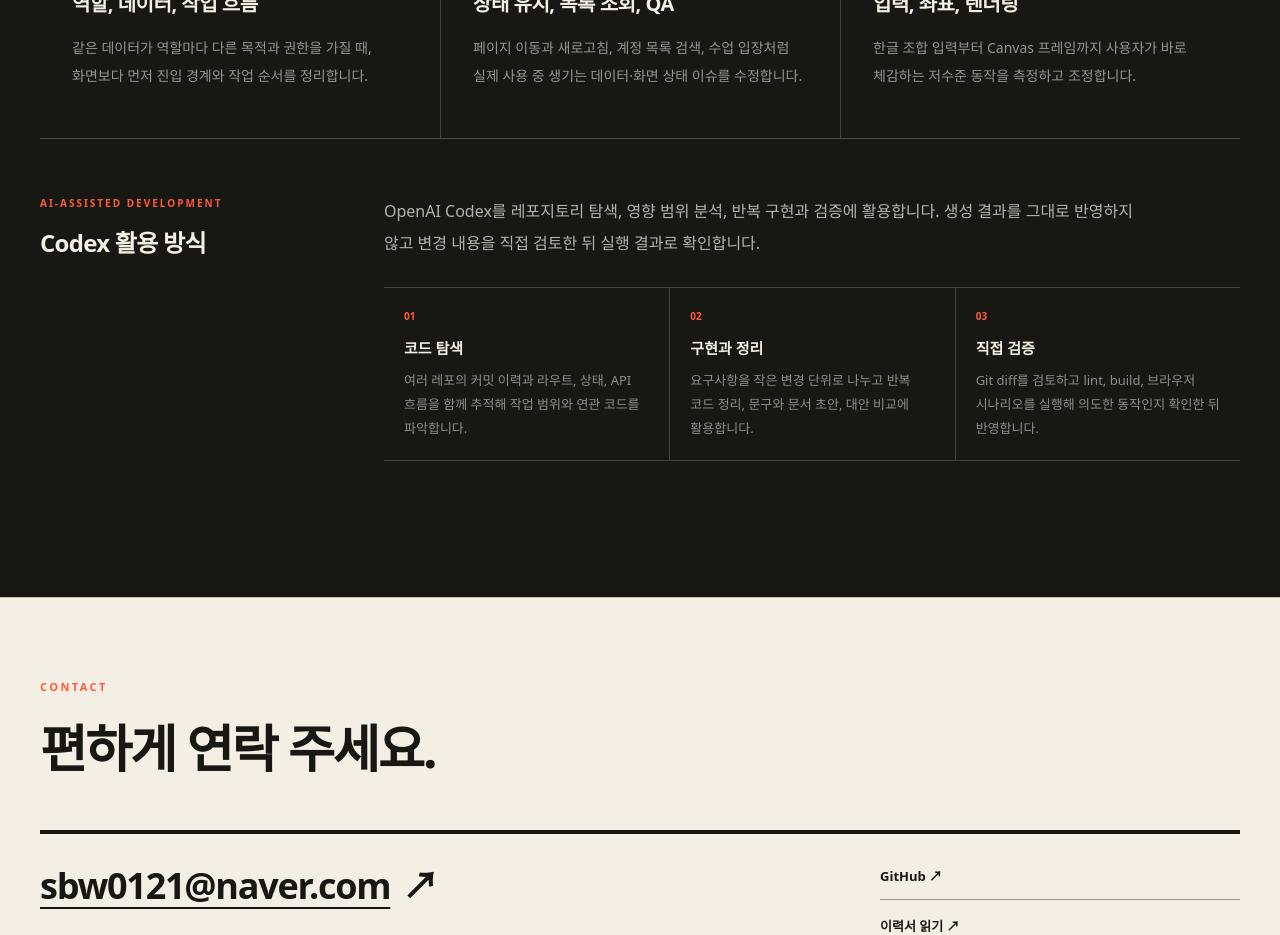
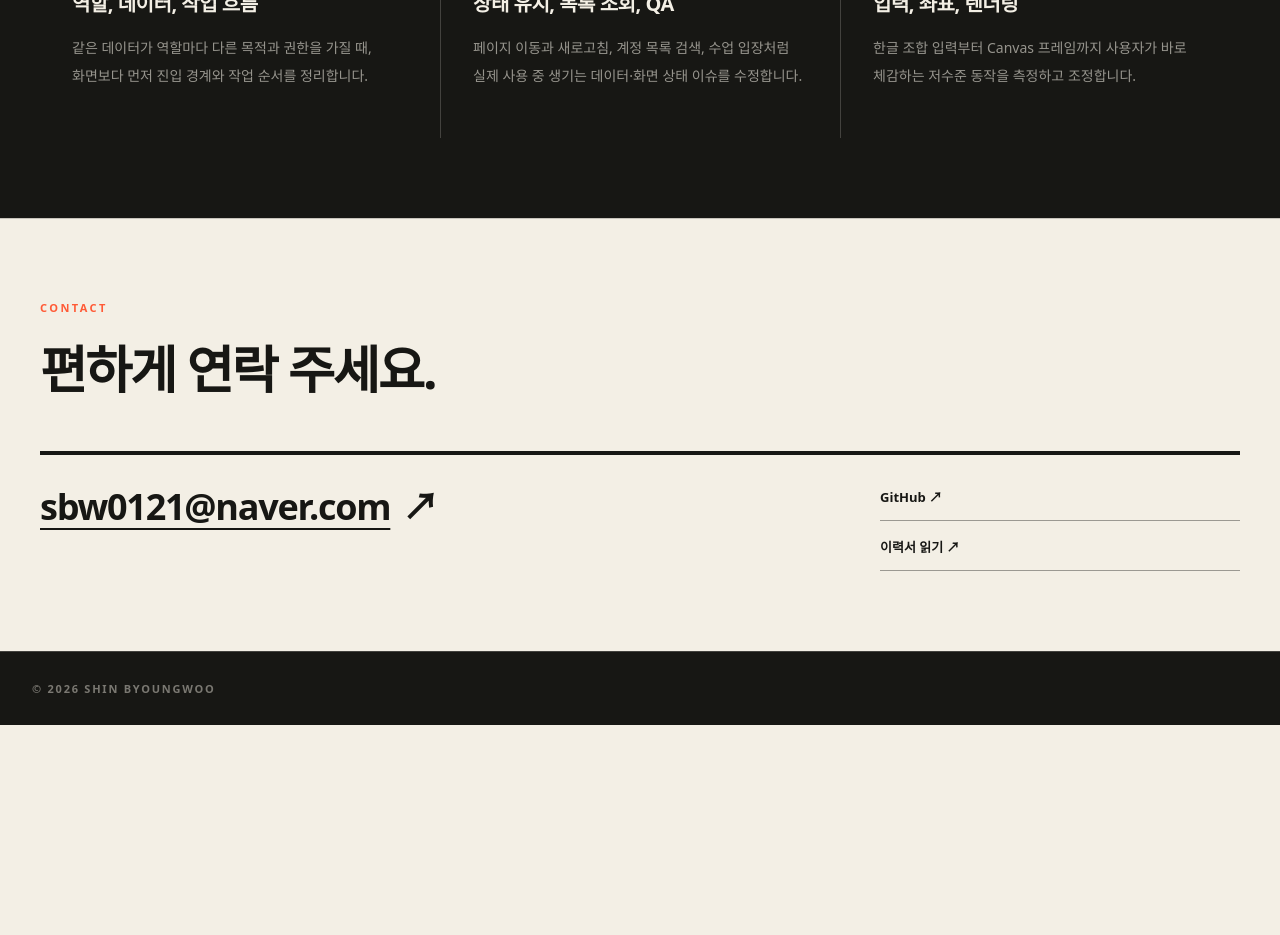
Before and after one commit to ShinByoungWoo/portfolio, a React (Vite) app: page / in a window 1280 px wide. Shown: the part 10400-11335 px from the top of the page. After the commit the page ends 11125 px from the top, so only its background shows below. Built offline with nearby package versions, Linux system fonts and the light colour scheme.

Commit message:
remove AI usage section

```diff
--- a/src/components/sections/Experience.tsx
+++ b/src/components/sections/Experience.tsx
@@ -1,4 +1,4 @@
-import { aiExperience, experienceBullets, profile } from '../../data/portfolio'
+import { experienceBullets, profile } from '../../data/portfolio'
 
 const boundaries = [
     {
@@ -69,26 +69,6 @@ export default function Experience() {
                     ))}
                 </div>
 
-                <section className="border-t border-paper/25 py-10 sm:py-14" aria-labelledby="ai-workflow-title">
-                    <div className="grid gap-8 lg:grid-cols-[280px_minmax(0,1fr)] lg:gap-16">
-                        <div>
-                            <p className="text-[10px] font-black uppercase tracking-[0.2em] text-accent">AI-assisted development</p>
-                            <h3 id="ai-workflow-title" className="mt-4 text-2xl font-black tracking-[-0.03em]">Codex 활용 방식</h3>
-                        </div>
-                        <div>
-                            <p className="max-w-3xl text-[16px] leading-8 text-paper/72">{aiExperience.summary}</p>
-                            <ol className="mt-7 grid border-y border-paper/20 md:grid-cols-3">
-                                {aiExperience.steps.map((step, index) => (
-                                    <li key={step.title} className={`py-5 md:px-5 ${index > 0 ? 'border-t border-paper/20 md:border-l md:border-t-0' : ''}`}>
-                                        <p className="text-[10px] font-black text-accent">{String(index + 1).padStart(2, '0')}</p>
-                                        <h4 className="mt-3 text-[15px] font-black text-paper">{step.title}</h4>
-                                        <p className="mt-2 text-[13px] leading-6 text-paper/55">{step.description}</p>
-                                    </li>
-                                ))}
-                            </ol>
-                        </div>
-                    </div>
-                </section>
             </div>
         </section>
     )
--- a/src/data/portfolio.ts
+++ b/src/data/portfolio.ts
@@ -32,25 +32,6 @@ export const education = [
     { school: '한국방송통신대학교', detail: '2025학번 - 재학 중' },
     { school: '전남과학대학교', detail: '호텔관광학과 졸업' },
 ]
-
-export const aiExperience = {
-    summary:
-        'OpenAI Codex를 레포지토리 탐색, 영향 범위 분석, 반복 구현과 검증에 활용합니다. 생성 결과를 그대로 반영하지 않고 변경 내용을 직접 검토한 뒤 실행 결과로 확인합니다.',
-    steps: [
-        {
-            title: '코드 탐색',
-            description: '여러 레포의 커밋 이력과 라우트, 상태, API 흐름을 함께 추적해 작업 범위와 연관 코드를 파악합니다.',
-        },
-        {
-            title: '구현과 정리',
-            description: '요구사항을 작은 변경 단위로 나누고 반복 코드 정리, 문구와 문서 초안, 대안 비교에 활용합니다.',
-        },
-        {
-            title: '직접 검증',
-            description: 'Git diff를 검토하고 lint, build, 브라우저 시나리오를 실행해 의도한 동작인지 확인한 뒤 반영합니다.',
-        },
-    ],
-}
 
 export const proofPoints = [
     {
@@ -394,10 +375,6 @@ export const skillGroups = [
         category: '테스트',
         items: ['Playwright'],
     },
-    {
-        category: 'AI 개발 도구',
-        items: ['OpenAI Codex'],
-    },
 ]
 
 const featuredProjectIds = ['product-system', 'admin-operations', 'content-pipeline', 'interactive-systems']
--- a/src/pages/Resume.tsx
+++ b/src/pages/Resume.tsx
@@ -1,6 +1,6 @@
 import type { ReactNode } from 'react'
 import { Link } from 'react-router-dom'
-import { aiExperience, additionalCaseStudies, education, experienceBullets, featuredCaseStudies, profile, proofPoints, skillGroups } from '../data/portfolio'
+import { additionalCaseStudies, education, experienceBullets, featuredCaseStudies, profile, proofPoints, skillGroups } from '../data/portfolio'
 
 export default function Resume() {
     return (
@@ -124,14 +124,6 @@ export default function Resume() {
                         </div>
                     </ResumeSection>
 
-                    <ResumeSection title="AI 활용">
-                        <p className="text-[13px] leading-6 text-ink/65">{aiExperience.summary}</p>
-                        <ul className="mt-3 grid gap-2 sm:grid-cols-2 print:grid-cols-2">
-                            <ResumeBullet>커밋 이력과 라우트, 상태, API 흐름을 추적해 변경 범위와 연관 코드를 파악합니다.</ResumeBullet>
-                            <ResumeBullet>변경 내용을 직접 검토하고 lint, build, 브라우저 시나리오로 검증한 뒤 반영합니다.</ResumeBullet>
-                        </ul>
-                    </ResumeSection>
-
                     <div className="grid gap-0 sm:grid-cols-2 sm:gap-10 print:grid-cols-2 print:gap-8">
                         <ResumeSection title="기술">
                             <div className="space-y-4">
```
Also changed, not shown: 1 other file (tests, documents, lock files or other folders).
